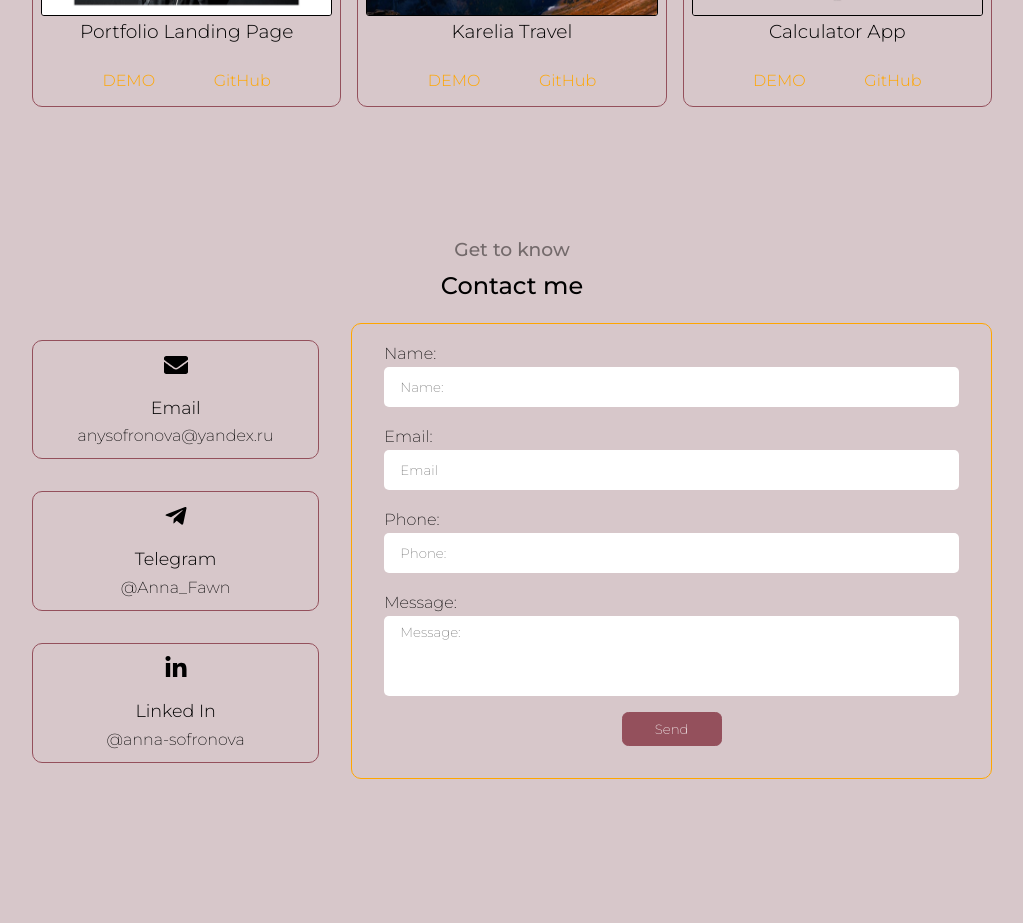
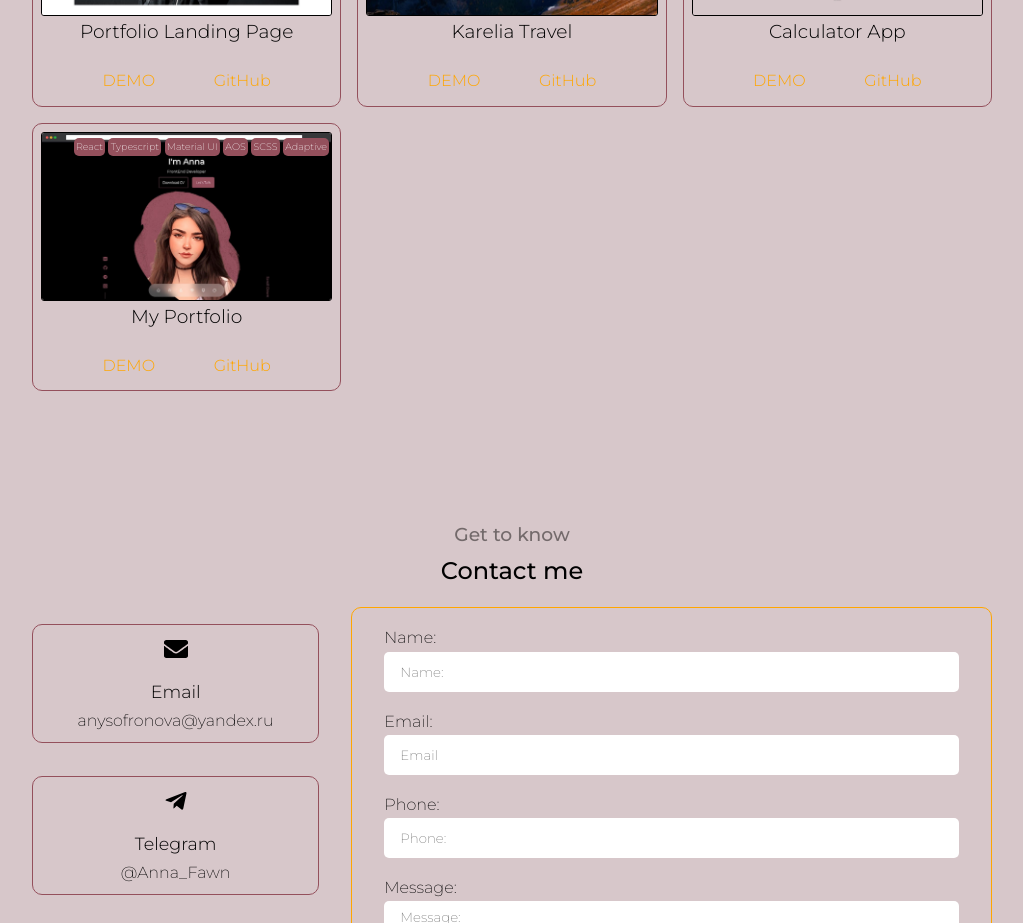
Before and after one commit to zakarialaoui10/anna-sofronova-portfolio, a React (Create React App) app: page / in a window 1280 px wide. Shown: the part 4020-4943 px from the top of the page, without its empty margins (128-1151 px from the left). Built offline with nearby package versions, Linux system fonts and the light colour scheme.

Commit message:
New Portfolio Item

```diff
--- a/src/data/portfolio-data.ts
+++ b/src/data/portfolio-data.ts
@@ -8,6 +8,7 @@ import portfolio6 from "../assets/portfolio/portfolio6.jpg";
 import portfolio7 from "../assets/portfolio/portfolio7.jpg";
 import portfolio8 from "../assets/portfolio/portfolio8.jpg";
 import portfolio9 from "../assets/portfolio/portfolio9.jpg";
+import portfolio10 from "../assets/portfolio/portfolio10.jpg";
 
 export const portfolioData: IPortfolio[] = [
   {
@@ -99,4 +100,13 @@ export const portfolioData: IPortfolio[] = [
     link: "https://anysofronova.github.io/react-calculator-app/",
     github: "https://github.com/anysofronova/react-calculator-app",
   },
+  {
+    id: 10,
+    name: "My Portfolio",
+    tags: ["React", "Typescript", "Material UI", "AOS", "SCSS", "Adaptive"],
+    type: "React",
+    img: portfolio10,
+    link: "https://anysofronova.github.io/anna-sofronova-portfolio/",
+    github: "https://github.com/anysofronova/anna-sofronova-portfolio",
+  },
 ];
```
Also changed, not shown: src/assets/portfolio/portfolio10.jpg (added).
